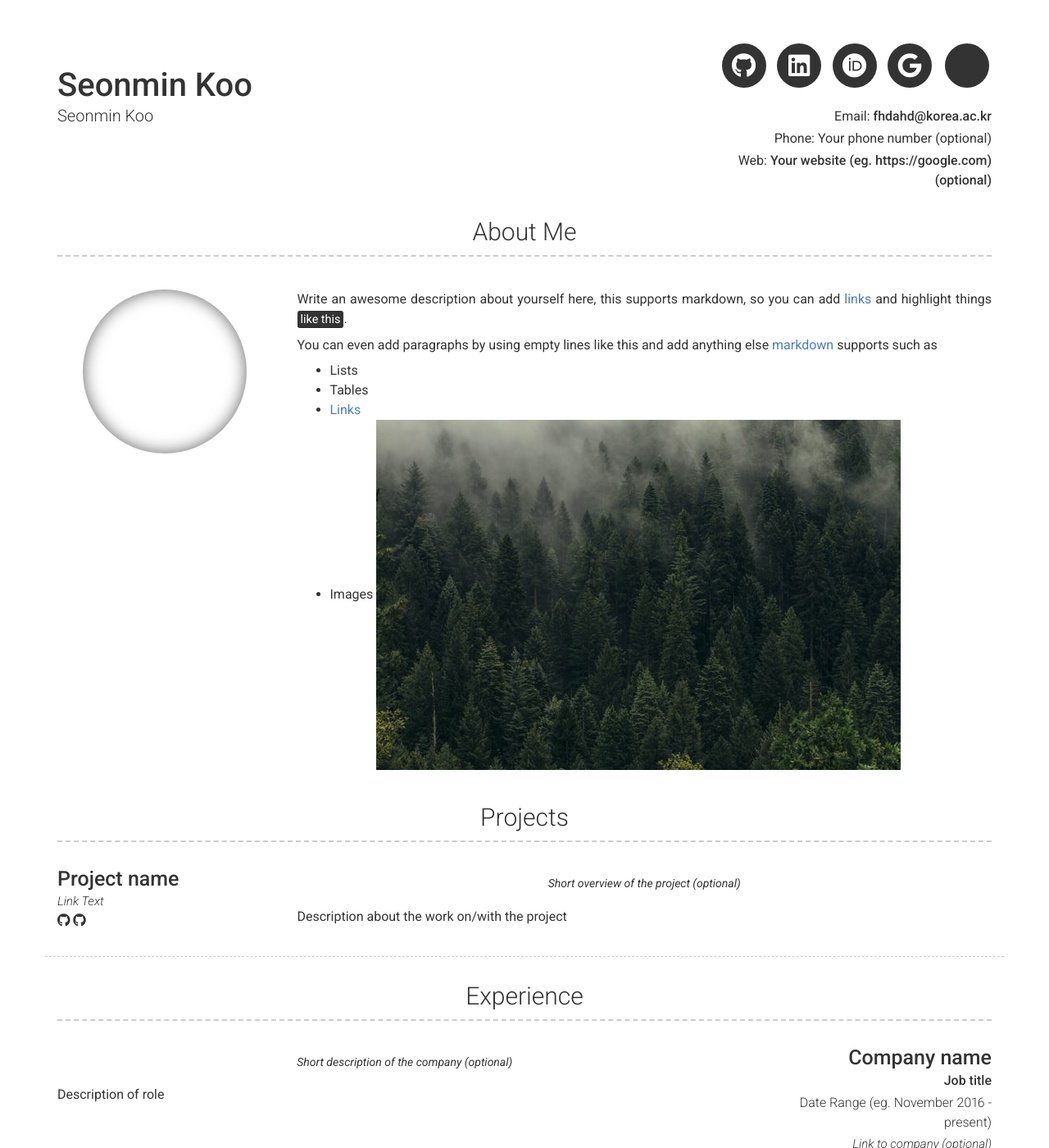
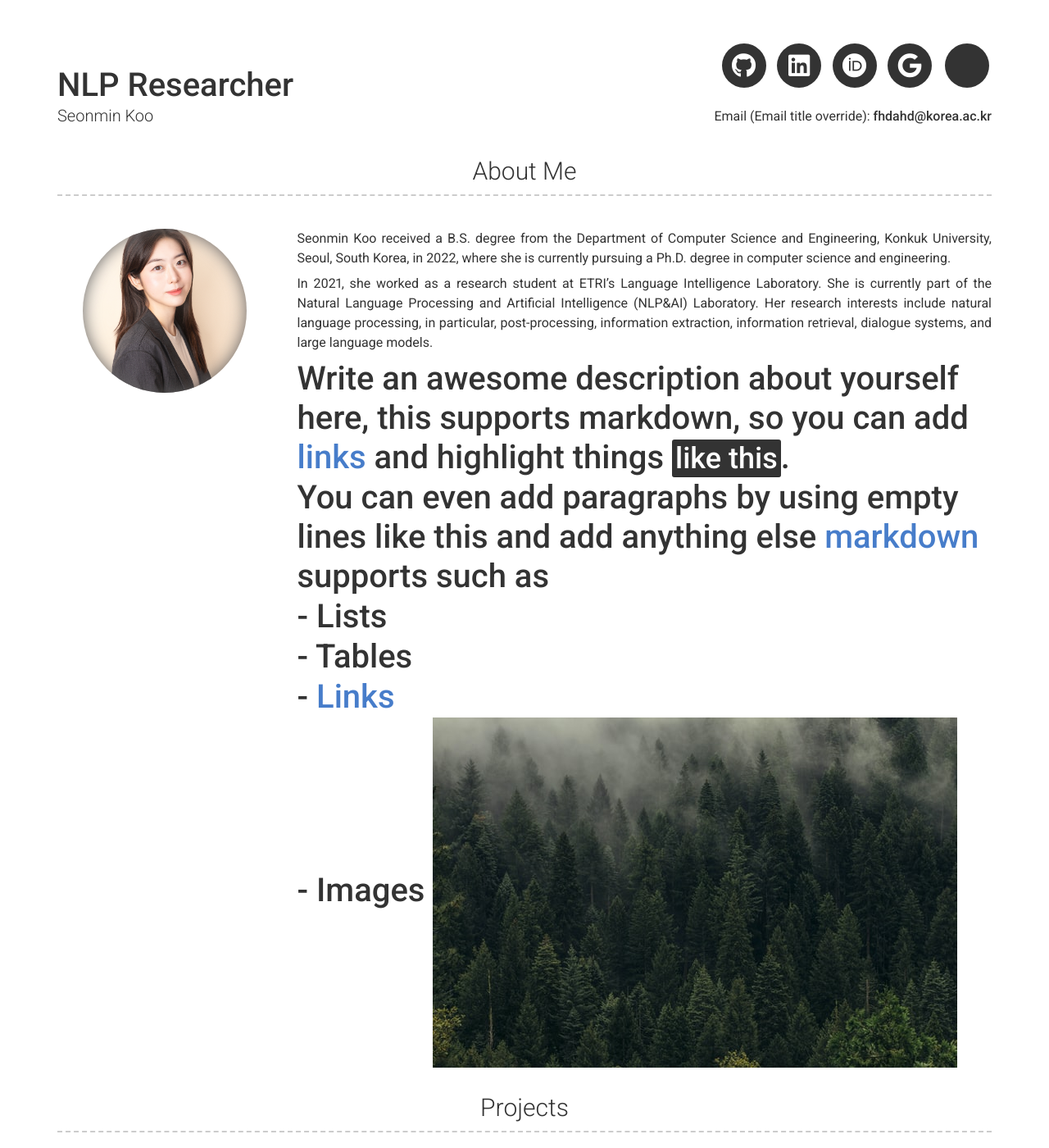
Before and after one commit to seonminkoo/seonminkoo.github.io, a Jekyll site: the page built from index.md, in a window 1280 px wide and 1400 px high. Shown: the whole window at 82% size. Built offline with Jekyll 4.4.1, drawn with Linux system fonts in a browser that asks for light colours; nearby versions of some CDN libraries; some of the changed text lies outside the part shown.

Commit message:
update profile

```diff
--- a/_config.yml
+++ b/_config.yml
@@ -6,13 +6,13 @@ repository: Git repository where your resume will be hosted, only required if yo
 version: 2
 
 # Personal info
-name: Seonmin Koo
+name: NLP Researcher
 title: Seonmin Koo
 email: fhdahd@korea.ac.kr
-# email_title: Email (Email title override)
-phone: Your phone number (optional)
+email_title: Email (Email title override)
+# phone: Your phone number (optional)
 # phone_title: Phone (Phone title override)
-website: Your website (eg. https://google.com)(optional)
+# website: Your website (eg. https://google.com)(optional)
 # website_title: Web (Website title override)
 
 # Dark Mode (true/false/never)
@@ -50,15 +50,19 @@ additional_links:
 
 # About Section
 # about_title: About Me (Use this to override about section title)
-about_profile_image: Directory of profile image (eg. images/profile.jpg)
+about_profile_image: images/구선민프로필_240930.png
 about_content: | # this will include new lines to allow paragraphs
-  Write an awesome description about yourself here, this supports markdown, so you can add [links](http://foobar.com) and highlight things <mark>like this</mark>.
+  Seonmin Koo received a B.S. degree from the Department of Computer Science and Engineering, Konkuk University, Seoul, South Korea, in 2022, where she is currently pursuing a Ph.D. degree in computer science and engineering.
 
-  You can even add paragraphs by using empty lines like this and add anything else [markdown](https://www.markdownguide.org/getting-started#what-is-markdown) supports such as
-    - Lists
-    - Tables
-    - <a href="google.com">Links</a>
-    - Images ![alt text](/images/landscape-trees.jpg "Trees")
+  In 2021, she worked as a research student at ETRI's Language Intelligence Laboratory. She is currently part of the Natural Language Processing and Artificial Intelligence (NLP&AI) Laboratory. Her research interests include natural language processing, in particular, post-processing, information extraction, information retrieval, dialogue systems, and large language models.
+
+  # Write an awesome description about yourself here, this supports markdown, so you can add [links](http://foobar.com) and highlight things <mark>like this</mark>.
+
+  # You can even add paragraphs by using empty lines like this and add anything else [markdown](https://www.markdownguide.org/getting-started#what-is-markdown) supports such as
+  #   - Lists
+  #   - Tables
+  #   - <a href="google.com">Links</a>
+  #   - Images ![alt text](/images/landscape-trees.jpg "Trees")
 
 content:
   - title: Projects # Title for the section
```
Also changed, not shown: images/구선민프로필_240930.png (added).
